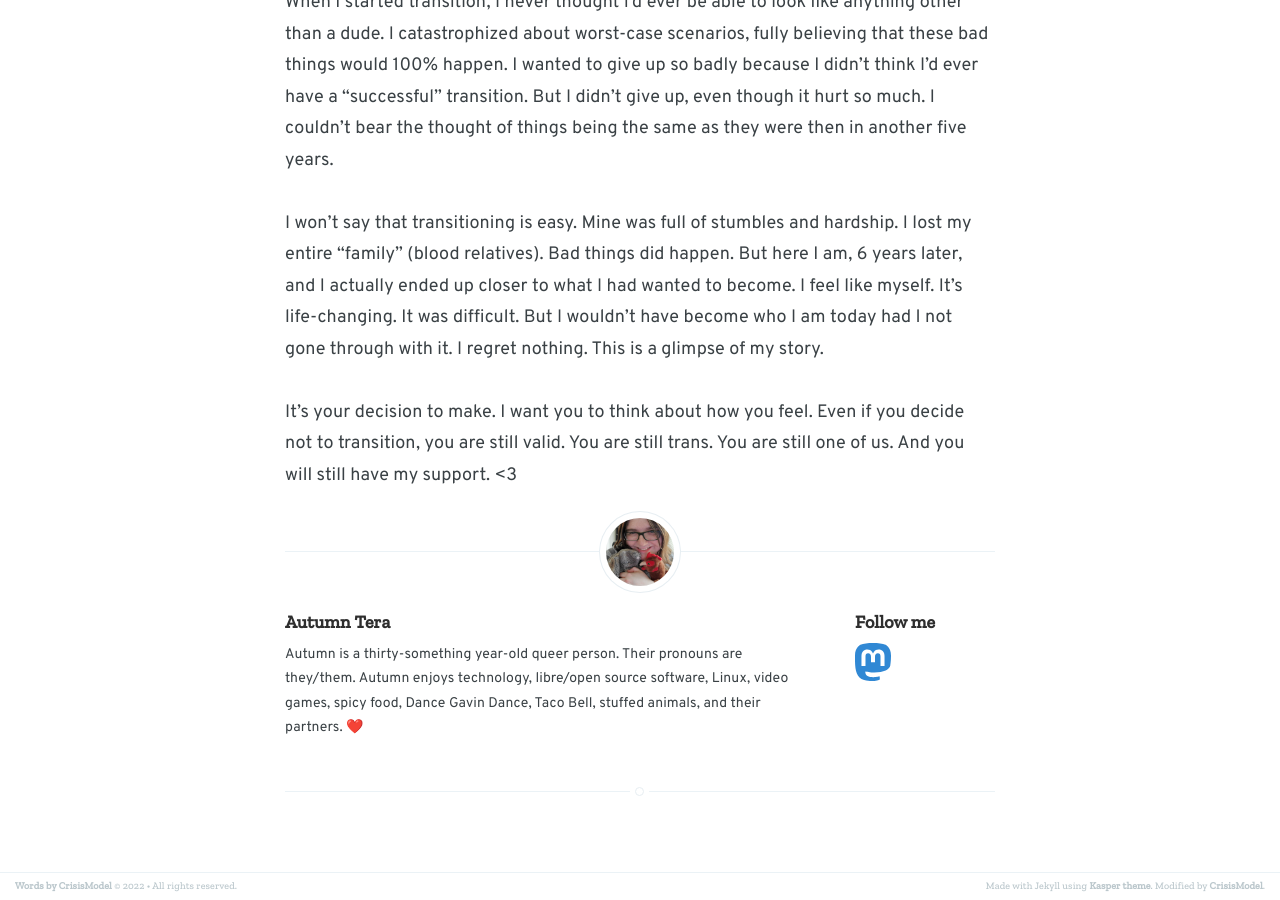
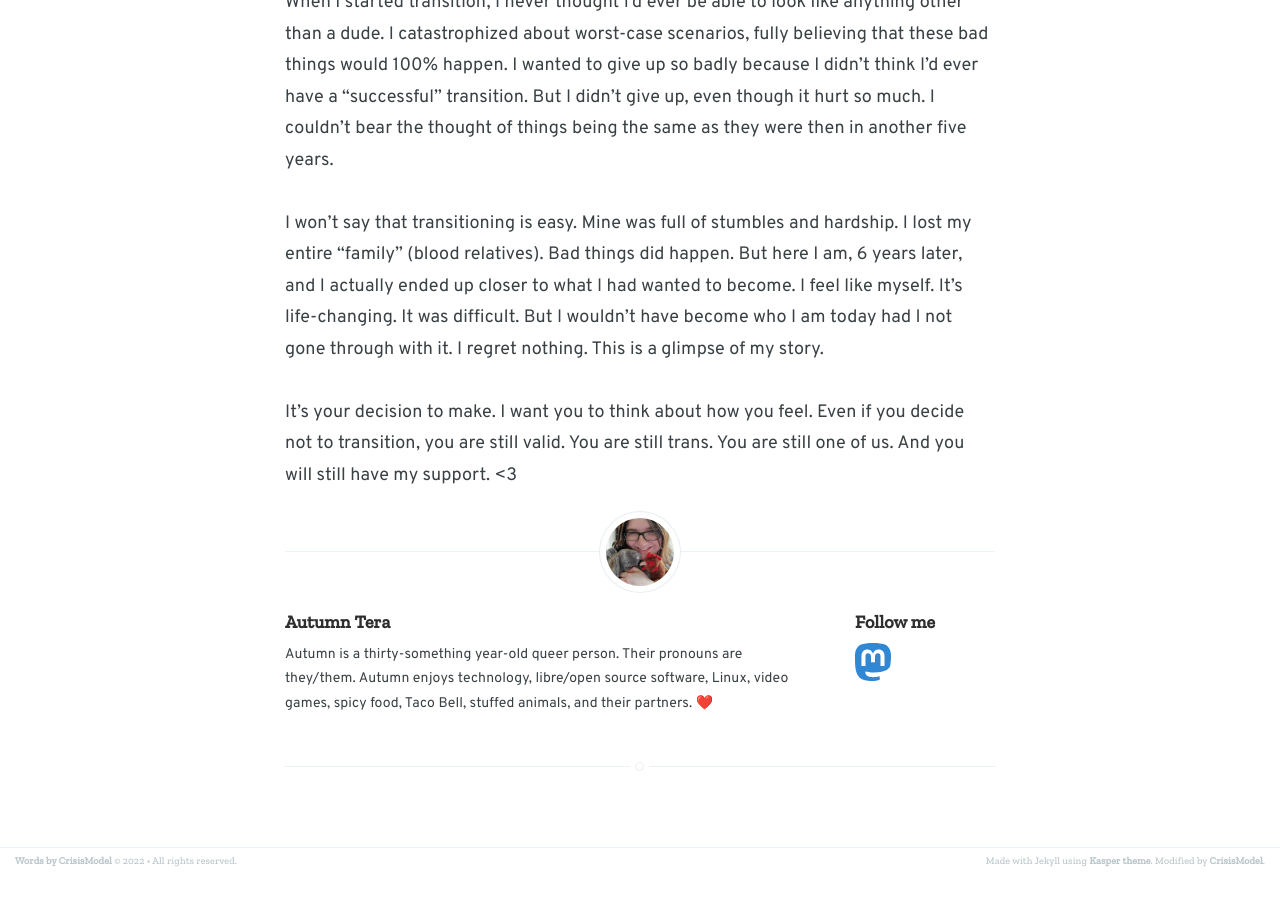
Before and after one commit to CrisisModel/crisismodel.github.io, a Jekyll site: the page built from _posts/2019-12-07-trans-support.md, in a window 1280 px wide and 900 px high, scrolled down 975 px. Built offline with Jekyll 4.4.1, drawn with Linux system fonts in a browser that asks for light colours; after the commit the page ends 1851 px from its top, so only the background shows below that.

Commit message:
Updated complete site

```diff
--- a/_layouts/post.html
+++ b/_layouts/post.html
@@ -72,7 +72,7 @@ post_class: post-template
                     <h4> {{ site.author }} </h4>
                     <!-- Author Bio -->
                     <p>
-                        Autumn is a thirty-something year-old queer person. Their pronouns are they/them. Autumn enjoys technology, libre/open source software, Linux, video games, spicy food, Dance Gavin Dance, Taco Bell, stuffed animals, and their partners. ❤️
+                        Autumn is a thirty-something year-old queer person. Their pronouns are they/them. Autumn enjoys technology, libre/open source software, Linux, video games, spicy food, Taco Bell, stuffed animals, and their partners. ❤️
                     </p>
                 </section>
             {% endif %}
```
